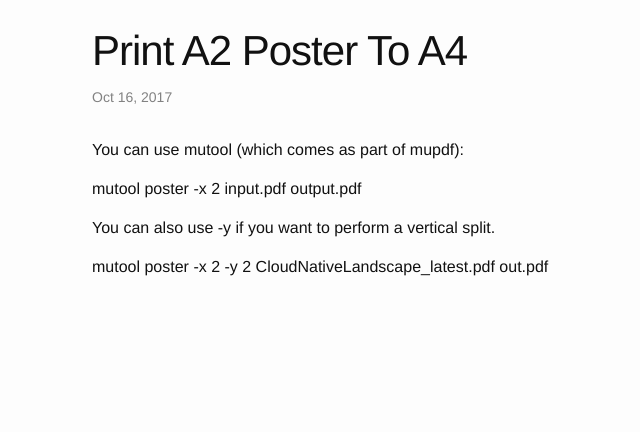
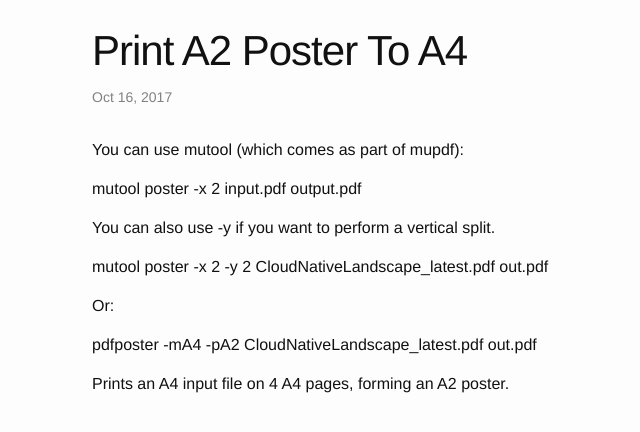
Before and after one commit to alexmadon/alexmadon.github.io, a Jekyll site: the page built from _posts/2017-10-16-print-a2-poster-to-a4.md, in a window 1280 px wide. Shown: the top 432 px of the page, without its empty margins (178-818 px from the left). Built offline with Jekyll 4.4.1, drawn with Linux system fonts in a browser that asks for light colours.

Commit message:
use of pdfposter (python)

```diff
--- a/_posts/2017-10-16-print-a2-poster-to-a4.md
+++ b/_posts/2017-10-16-print-a2-poster-to-a4.md
@@ -11,3 +11,9 @@ You can also use -y if you want to perform a vertical split.
 
 
  mutool poster -x 2 -y 2 CloudNativeLandscape_latest.pdf out.pdf
+
+Or:
+
+ pdfposter -mA4 -pA2 CloudNativeLandscape_latest.pdf out.pdf
+
+ Prints an A4 input file on 4 A4 pages, forming an A2 poster.
```
